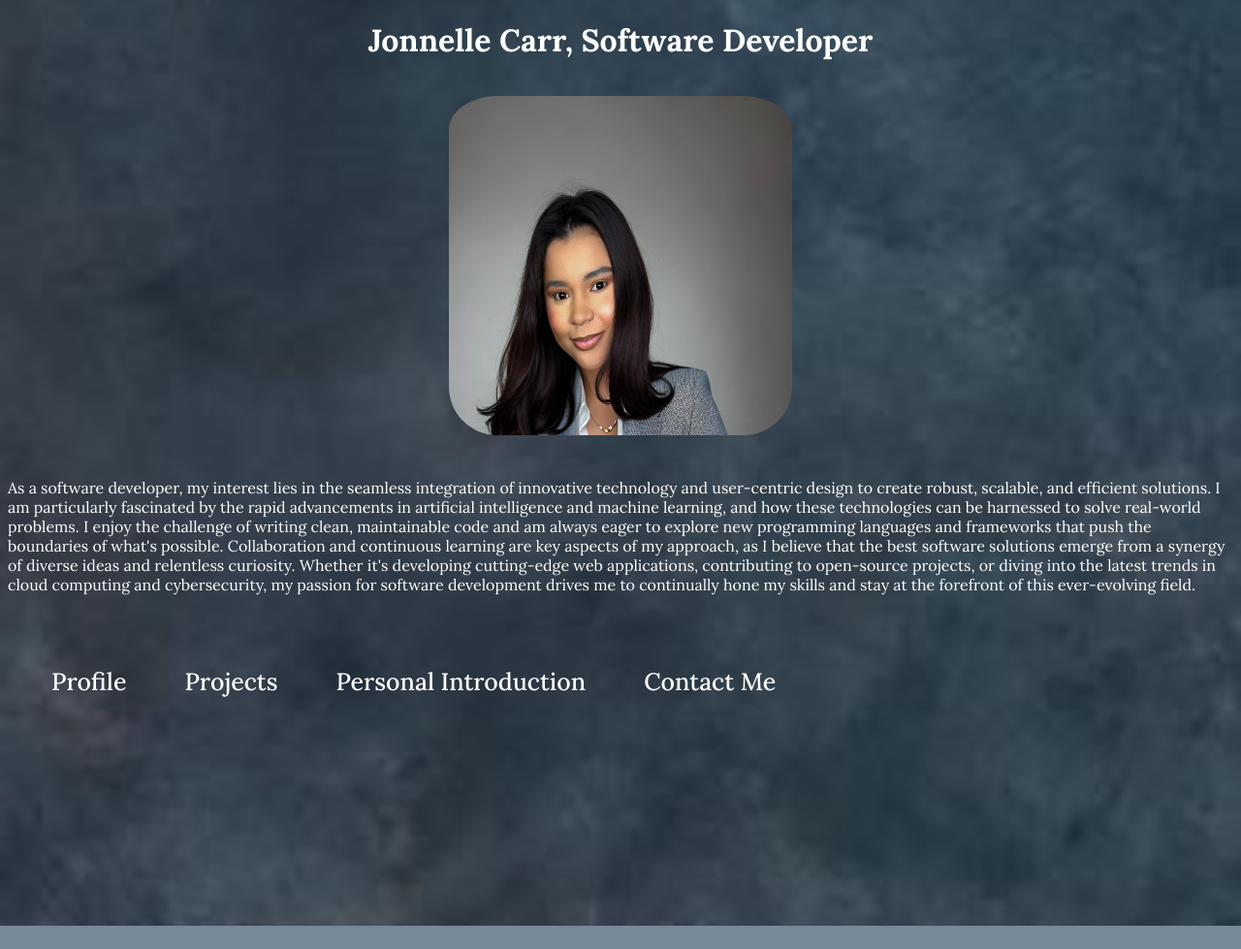
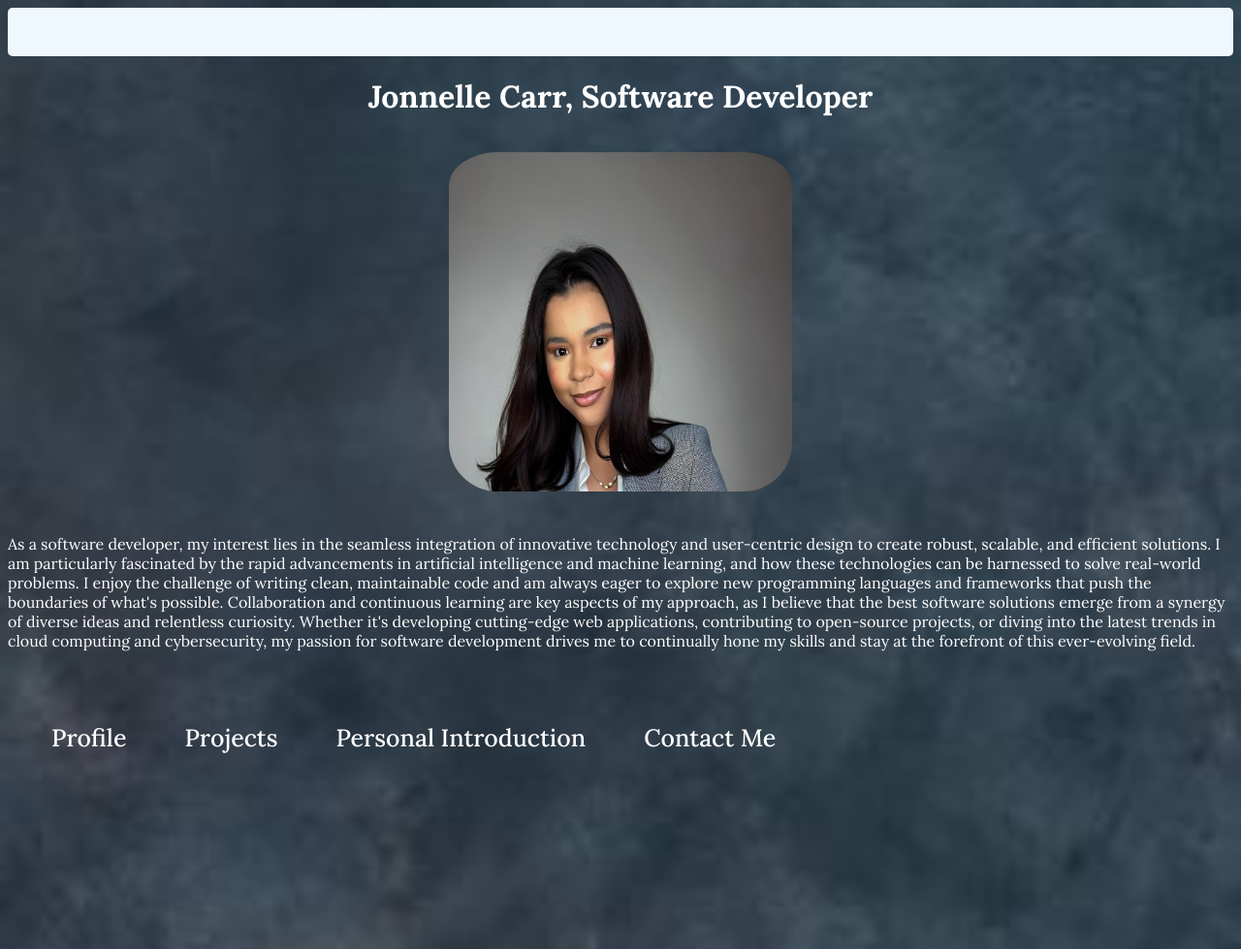
Before and after one commit to JonnelleC/Personal-Portfolio, a plain HTML site: page index.html in a window 1280 px wide. Shown: the top 979 px of the page at 97% size. Before the commit the page ends 955 px from the top, so only its background shows below. Drawn offline with Linux system fonts and the light colour scheme.

Commit message:
added blue banner

```diff
--- a/about.css
+++ b/about.css
@@ -17,6 +17,13 @@ li {
   font-size: 30px;
 }
 
+header {
+  height: 50px;
+  width: 100%;
+  background-color: aliceblue;
+  border-radius: 5px;
+}
+
 @media (max-width: 1050px) {
 }
 
--- a/contactpage.css
+++ b/contactpage.css
@@ -52,4 +52,15 @@ button {
   padding-top: 0px;
 }
 
-@media (min-width: 800px);
+header {
+  height: 50px;
+  width: 100%;
+  background-color: aliceblue;
+  border-radius: 5px;
+}
+
+@media (max-width: 1050px) {
+}
+
+@media (min-width: 650px) {
+}
--- a/index.css
+++ b/index.css
@@ -62,6 +62,12 @@ body {
 section {
   padding-top: 40px;
 }
+header {
+  height: 50px;
+  width: 100%;
+  background-color: aliceblue;
+  border-radius: 5px;
+}
 
 @media (max-width: 1050px) {
 }
--- a/project.css
+++ b/project.css
@@ -36,6 +36,13 @@ article {
   color: rgba(32, 32, 32, 0.781);
 }
 
+header {
+  height: 50px;
+  width: 100%;
+  background-color: aliceblue;
+  border-radius: 5px;
+}
+
 @media (max-width: 1050px) {
 }
 
```
Also changed, not shown: project.html (+0 -3 lines), 1 other file.
